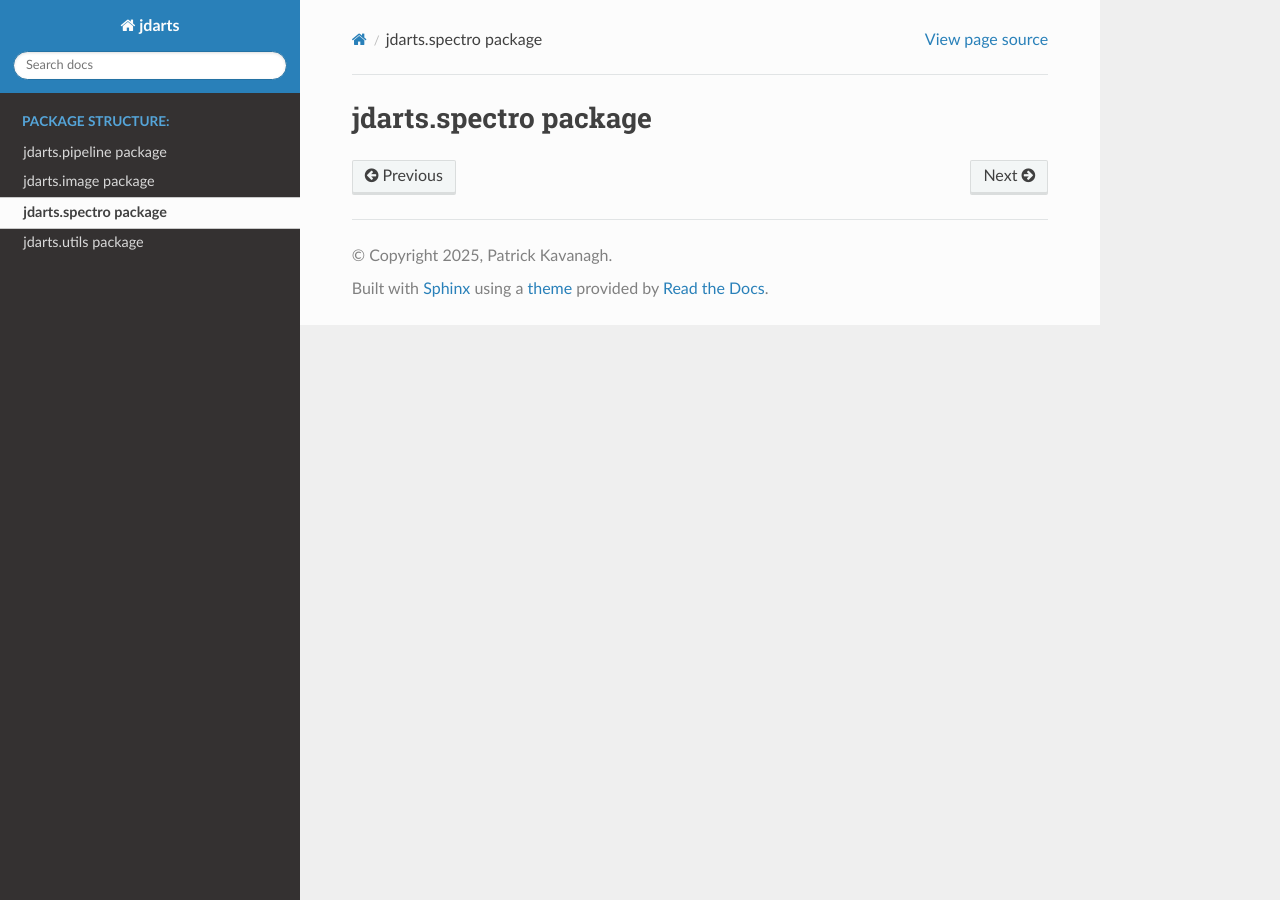
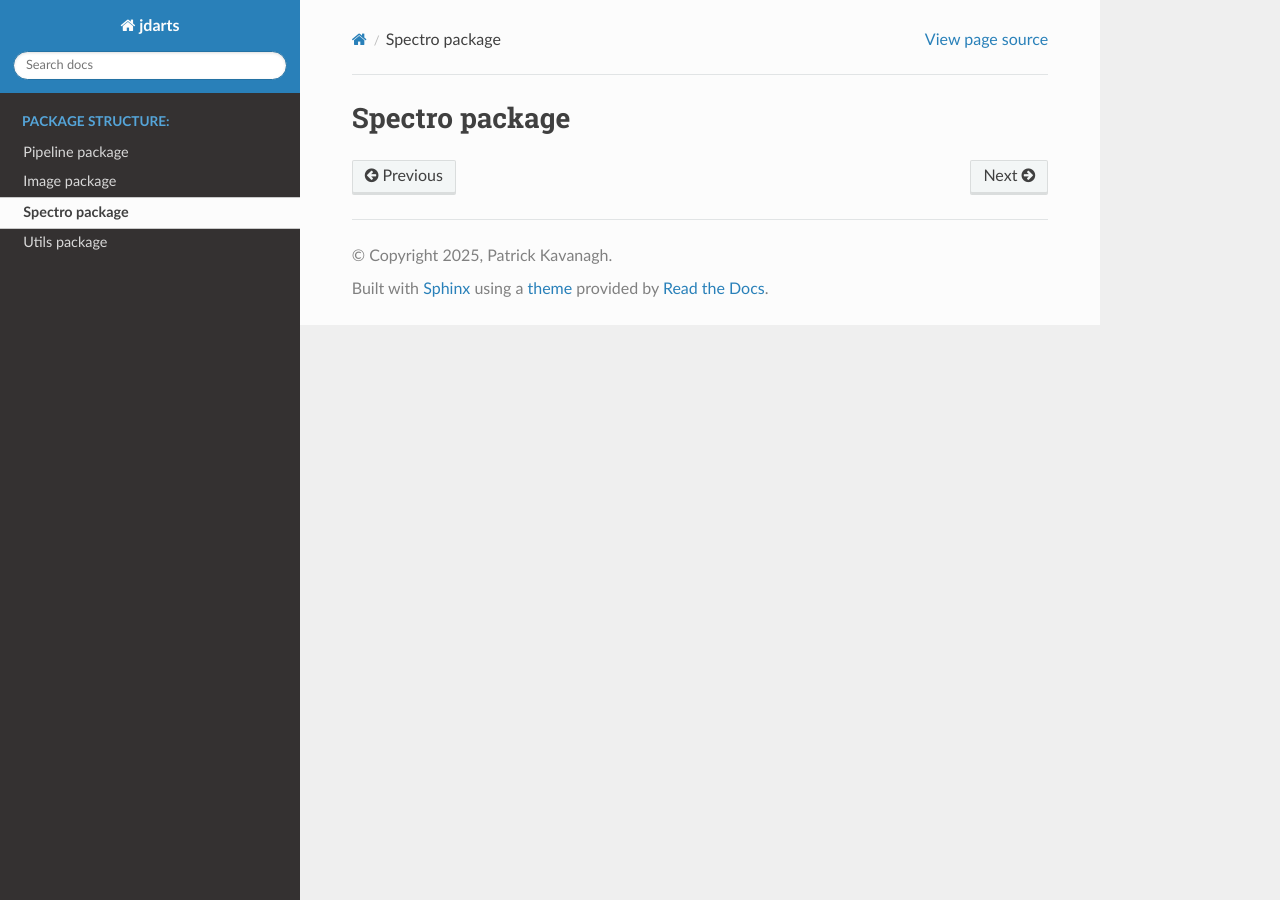
Before and after one commit to PaddyKavanagh/jdarts, a Sphinx documentation site: the page built from docs/jdarts/spectro/index.rst, in a window 1280 px wide. Built offline with Sphinx 7.4.7 and the Read the Docs theme 3.1.0, drawn with Linux system fonts in a browser that asks for light colours; pages that are not in the unit, such as notebooks, are missing from menus.

```diff
--- a/docs/conf.py
+++ b/docs/conf.py
@@ -12,7 +12,7 @@
 #
 import os
 import sys
-sys.path.insert(0, os.path.abspath('.'))
+sys.path.insert(0, os.path.abspath('..'))
 
 
 # -- Project information -----------------------------------------------------
--- a/docs/jdarts/image/index.rst
+++ b/docs/jdarts/image/index.rst
@@ -1,5 +1,6 @@
-jdarts.image package
-=====================
+**************
+Image package
+**************
 
 .. toctree::
    :maxdepth: 1
--- a/docs/jdarts/pipeline/index.rst
+++ b/docs/jdarts/pipeline/index.rst
@@ -1,7 +1,8 @@
-jdarts.pipeline package
-=====================
+*****************
+Pipeline package
+*****************
 
 .. toctree::
    :maxdepth: 1
 
-    jd_detector1
+   jd_detector1
--- a/docs/jdarts/spectro/index.rst
+++ b/docs/jdarts/spectro/index.rst
@@ -1,5 +1,6 @@
-jdarts.spectro package
-=====================
+***************
+Spectro package
+***************
 
 .. toctree::
    :maxdepth: 1
--- a/docs/jdarts/utils/index.rst
+++ b/docs/jdarts/utils/index.rst
@@ -1,5 +1,6 @@
-jdarts.utils package
-=====================
+**************
+Utils package
+**************
 
 .. toctree::
    :maxdepth: 1
```
